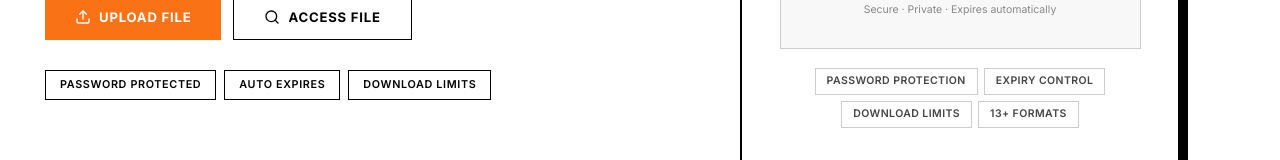
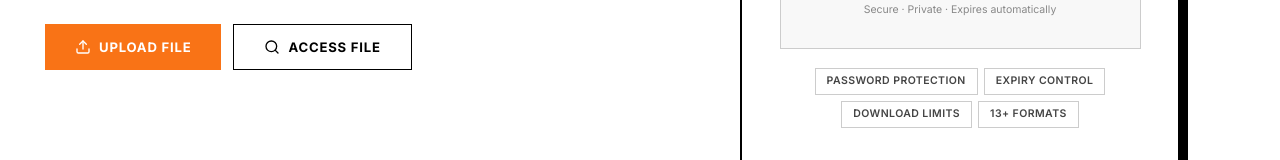
Before and after one commit to uttkarsh123-shiv/FlexShare, a React (Vite) app in the folder frontend/: page / in a window 1280 px wide. Shown: the part 515-675 px from the top of the page. Built offline with nearby package versions, Linux system fonts and the light colour scheme; no server answers.

Commit message:
feat(hero): remove pill tags from hero section

```diff
--- a/frontend/src/pages/Hero.jsx
+++ b/frontend/src/pages/Hero.jsx
@@ -39,12 +39,6 @@ function HeroSection({ onUpload, onAccess }) {
           <button className="btn-violet-outline" onClick={onAccess}>
             <Search size={16} /> Access File
           </button>
-        </div>
-
-        <div className="hero-pills">
-          <span className="hero-pill">Password Protected</span>
-          <span className="hero-pill">Auto Expires</span>
-          <span className="hero-pill">Download Limits</span>
         </div>
       </div>
 
```
